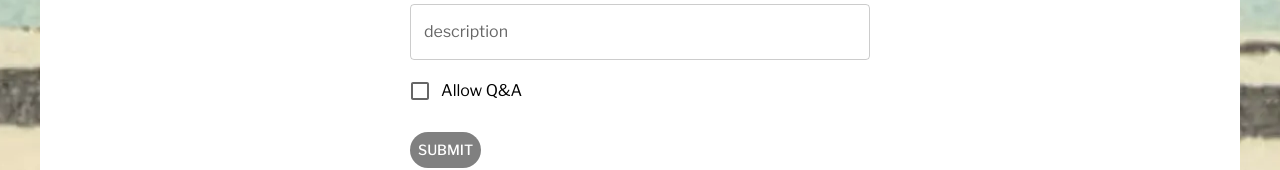
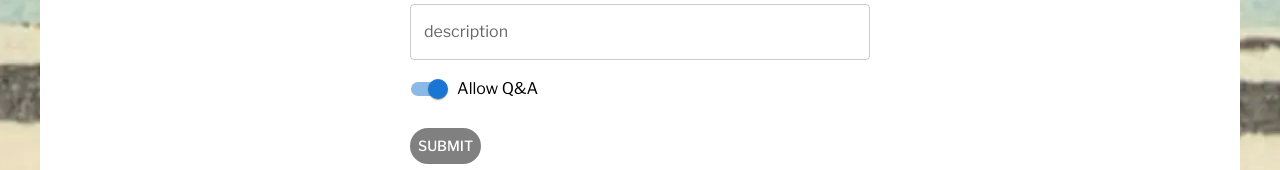
Before and after one commit to kalikokalikova/fp-client, a React (Vite) app: page / in a window 1280 px wide. Shown: the part 427-597 px from the top of the page. Built offline with nearby package versions, Linux system fonts and the light colour scheme.

Commit message:
requirement on location, change checkbox to switch

```diff
--- a/src/components/LocationInput.jsx
+++ b/src/components/LocationInput.jsx
@@ -29,6 +29,7 @@ function LocationInput({ control, name }) {
   return (
     <Controller
       name={name}
+      rules={{ required: "Location is required" }}
       control={control}
       render={({ field, fieldState }) => (
         <>
--- a/src/pages/CreateEventPage.jsx
+++ b/src/pages/CreateEventPage.jsx
@@ -15,6 +15,7 @@ import {
   Checkbox,
   FormHelperText,
   Alert,
+  Switch,
 } from "@mui/material";
 import api from "../api";
 import { Day_1 } from "../assets/cards";
@@ -184,10 +185,7 @@ function CreateEventPage() {
               </FormHelperText>
             )}
 
-            <LocationInput
-              control={control}
-              name="location"
-            />
+            <LocationInput control={control} name="location" />
 
             <TextField
               label="host name"
@@ -210,9 +208,15 @@ function CreateEventPage() {
                 marginTop: "10px",
               }}
             >
-              <FormControlLabel
-                control={<Checkbox {...register("allow_qa")} />}
-                label="Allow Q&A"
+              <Controller
+                name="allow_qa"
+                control={control}
+                render={({ field }) => (
+                  <FormControlLabel
+                    control={<Switch {...field} checked={field.value} />}
+                    label="Allow Q&A"
+                  />
+                )}
               />
             </Box>
           </Box>
```
